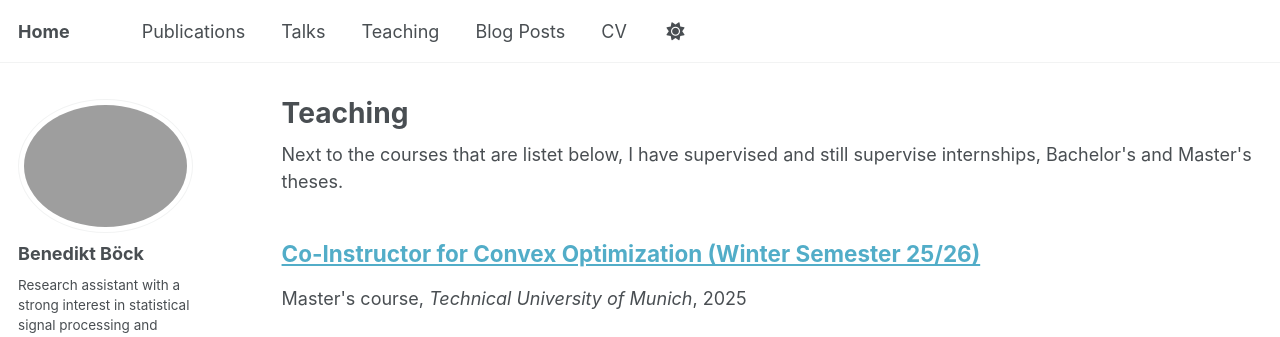
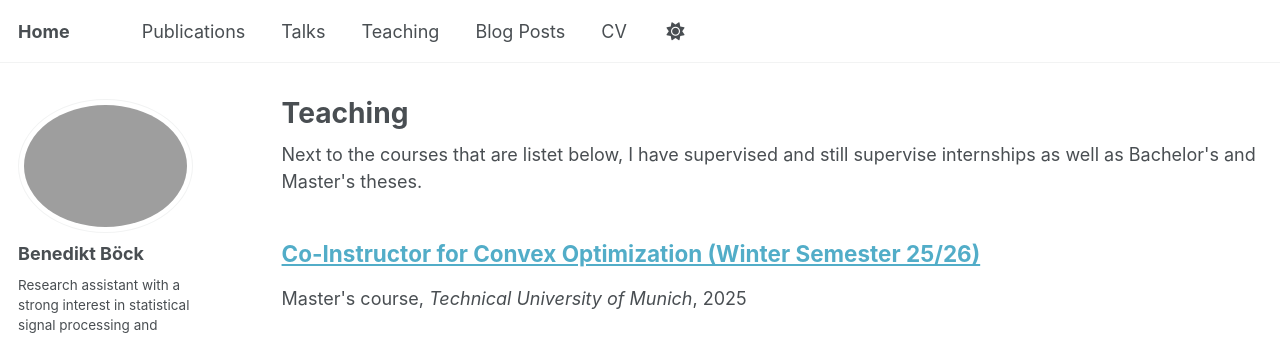
Before and after one commit to beneboeck/beneboeck.github.io, a Jekyll site: the page built from _pages/teaching.html, in a window 1280 px wide and 900 px high. Shown: the top 337 px of the window. Built offline with Jekyll 4.4.1, drawn with Linux system fonts in a browser that asks for light colours; some web fonts are replaced; a script that is not in the unit is left out.

Commit message:
Update teaching.html

```diff
--- a/_pages/teaching.html
+++ b/_pages/teaching.html
@@ -5,7 +5,7 @@ permalink: /teaching/
 author_profile: true
 ---
 
-Next to the courses that are listet below, I have supervised and still supervise internships, Bachelor's and Master's theses.
+Next to the courses that are listet below, I have supervised and still supervise internships as well as Bachelor's and Master's theses.
 
 {% include base_path %}
 
```
